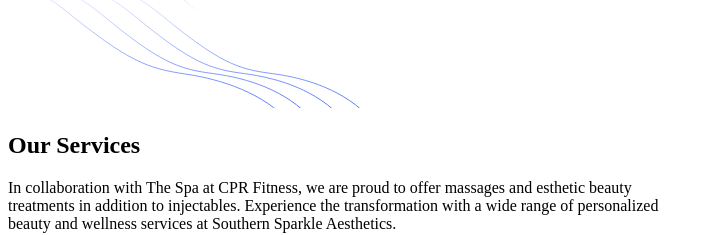
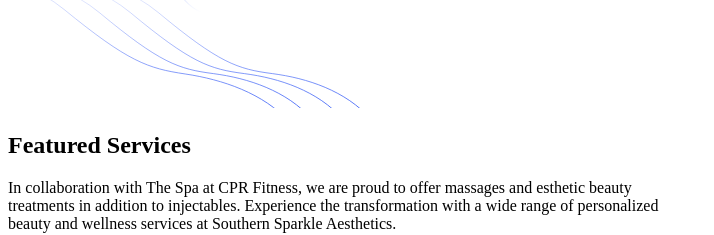
Before and after one commit to SteveGiralt/southernsparkle, a Next.js app: page / in a window 1280 px wide. Shown: the part 1580-1815 px from the top of the page, without its empty margins (0-714 px from the left). Built offline with nearby package versions, Linux system fonts and the light colour scheme.

Commit message:
featured

```diff
--- a/components/Pricing/index.tsx
+++ b/components/Pricing/index.tsx
@@ -11,7 +11,7 @@ const Pricing = () => {
     <section id="pricing" className="relative z-10 py-16 md:py-20 lg:py-28">
       <div className="container">
         <SectionTitle
-          title="Our Services"
+          title="Featured Services"
           paragraph="In collaboration with The Spa at CPR Fitness, we are proud to offer massages and esthetic beauty treatments in addition to injectables. Experience the transformation with a wide range of personalized beauty and wellness services at Southern Sparkle Aesthetics."
           center
           width="665px"
```
